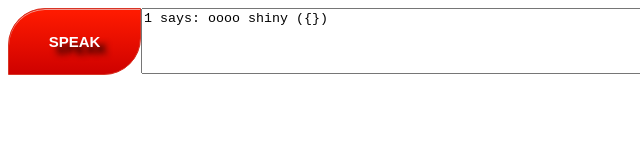
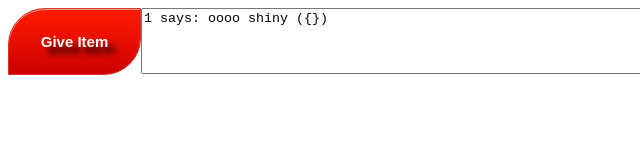
Before and after one commit to CodeOtter/ThusSpokeNpc, a website: page index.html in a window 1280 px wide. Shown: the full height of the page, 0-640 px from the left. Drawn offline with Linux system fonts and the light colour scheme.

Commit message:
Adding demo

```diff
--- a/index.html
+++ b/index.html
@@ -97,7 +97,7 @@
 	</head>
 	<body>
 		<div>
-			<a href="#" id="button" onclick="speak();">SPEAK</a>
+			<a href="#" id="button" onclick="speak();">Give Item</a>
 			<textarea id="output"></textarea>
 		</div>
 	</body>
```
Also changed, not shown: README.md.
